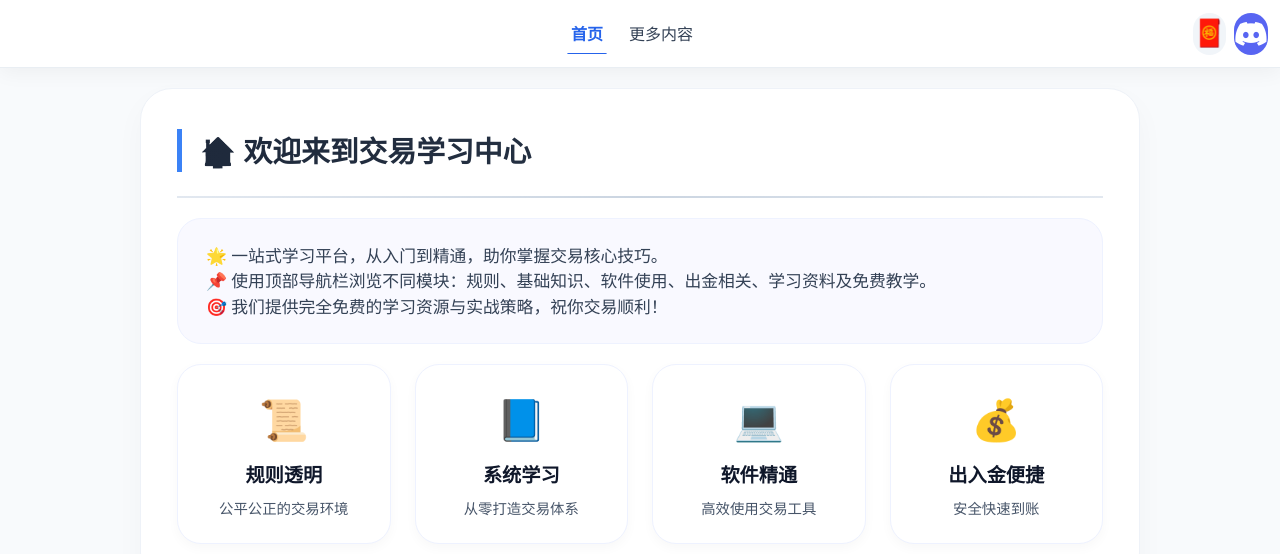
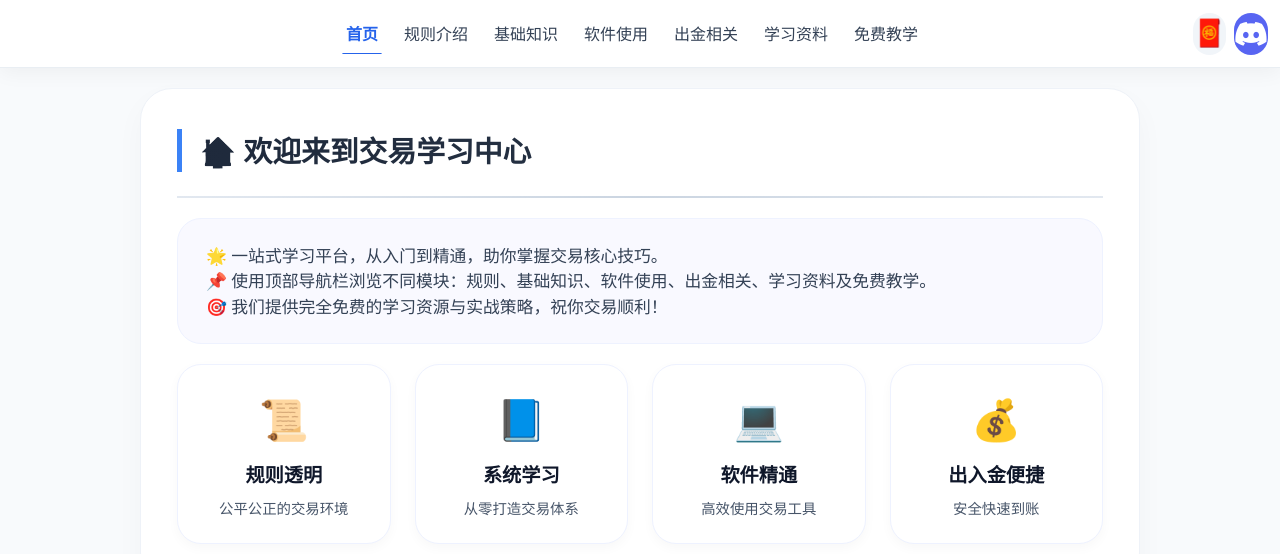
Before and after one commit to aceTraderFx/AceFx, a Vue app: page / in a window 1280 px wide. Shown: the top 554 px of the page. Built offline with nearby package versions, Linux system fonts and the light colour scheme.

Commit message:
Restore full desktop nav

```diff
--- a/src/App.vue
+++ b/src/App.vue
@@ -41,13 +41,7 @@ const closeMenu = () => {
         </div>
 
         <nav class="nav-menu desktop-nav">
-          <router-link to="/" class="nav-link">首页</router-link>
-          <div class="nav-dropdown">
-            <button class="nav-link nav-dropdown-toggle" type="button">更多内容</button>
-            <div class="nav-dropdown-panel">
-              <router-link v-for="item in menuItems.filter((x) => x.to !== '/')" :key="item.to" :to="item.to" class="nav-link drop-link" @click="closeMenu">{{ item.label }}</router-link>
-            </div>
-          </div>
+          <router-link v-for="item in menuItems" :key="item.to" :to="item.to" class="nav-link" @click="closeMenu">{{ item.label }}</router-link>
         </nav>
 
         <div class="nav-right">
```
Also changed, not shown: 5 other files (tests, documents, lock files or other folders).
